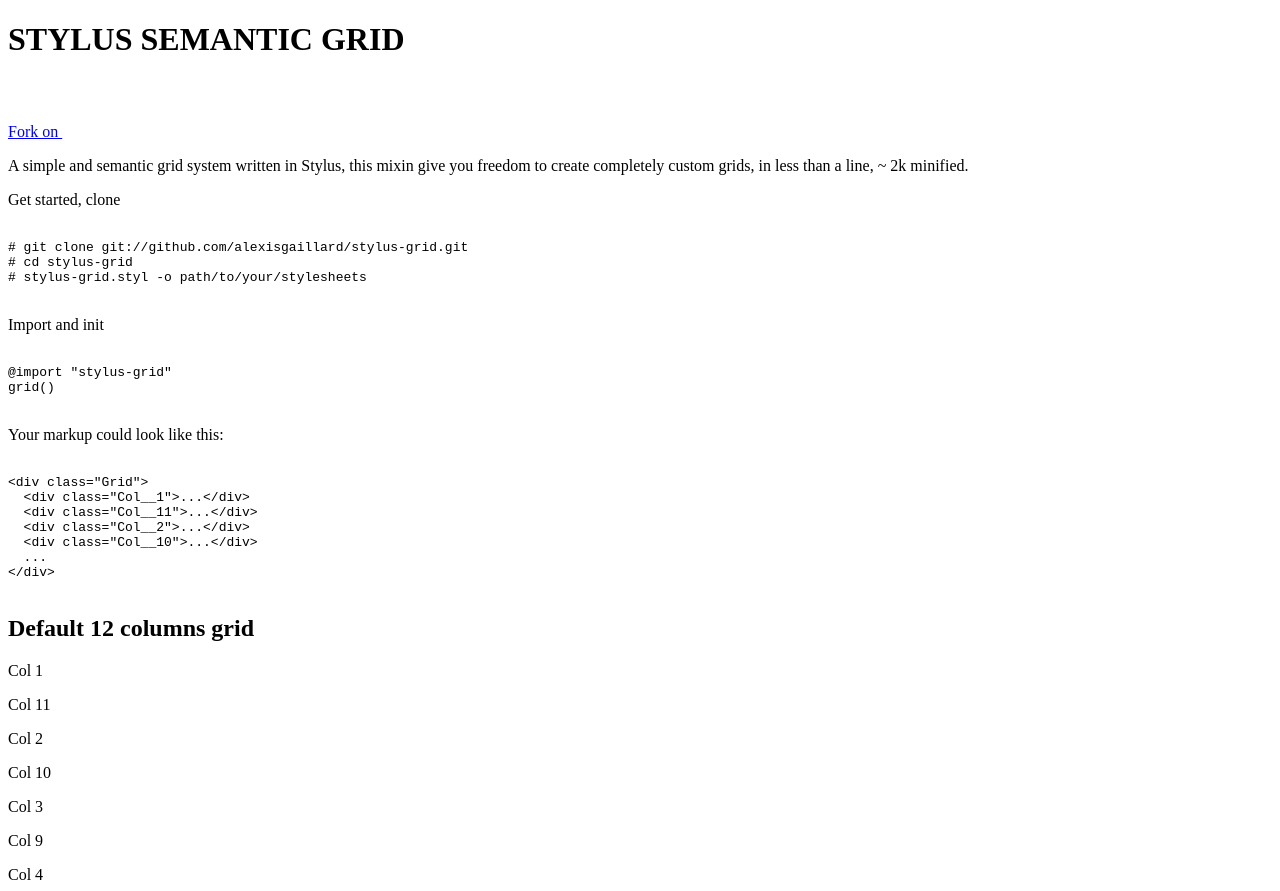
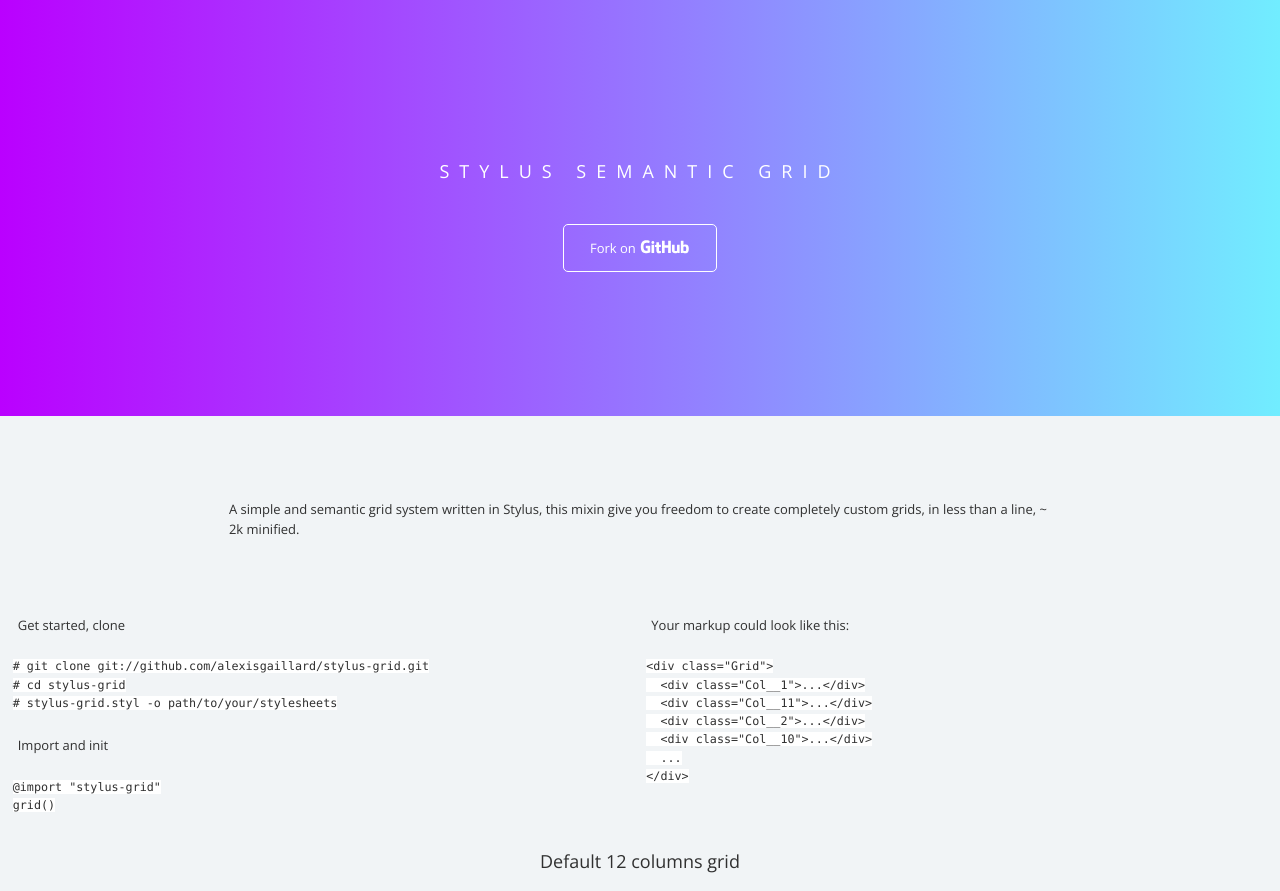
Before and after one commit to alexisgaillard/Stylus-grid, a plain HTML site: page index.html in a window 1280 px wide. Shown: the top 891 px of the page. Drawn offline with nearby package versions, Linux system fonts and the light colour scheme.

Commit message:
Update index.html

```diff
--- a/index.html
+++ b/index.html
@@ -18,7 +18,7 @@
     <meta name="twitter:image" content="http://alexisgaillard.github.io/stylus-grid/fb.jpg">
     <!--[if lt IE 9]><script src="https://cdnjs.cloudflare.com/ajax/libs/html5shiv/3.7.3/html5shiv.min.js"></script><![endif]-->
 <!--     <link rel="stylesheet" type="text/css" href="http://alexisgaillard.github.io/stylus-grid/stylesheets/stylesheet.css" media="screen"> -->
-<link rel="stylesheet" type="text/css" href="../style.css" media="screen">
+<link rel="stylesheet" type="text/css" href="stylesheets/stylesheet.css" media="screen">
   <link href='https://fonts.googleapis.com/css?family=Open+Sans' rel='stylesheet' type='text/css'>
 </head>
 <body>
```
